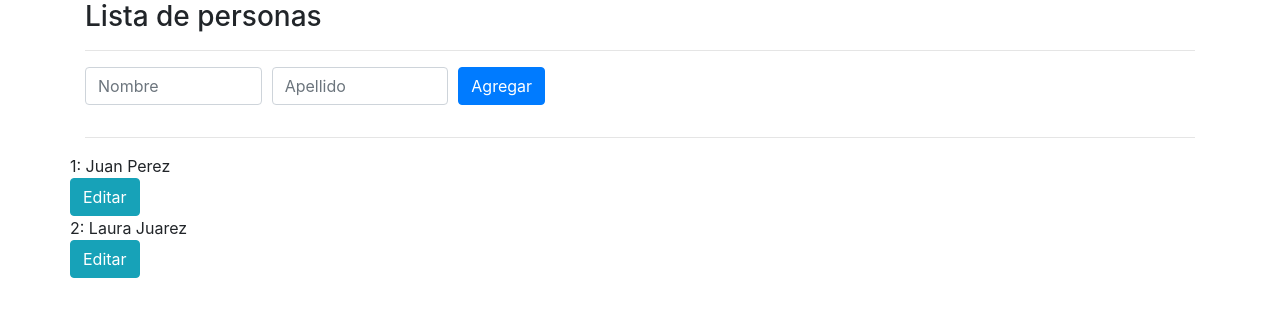
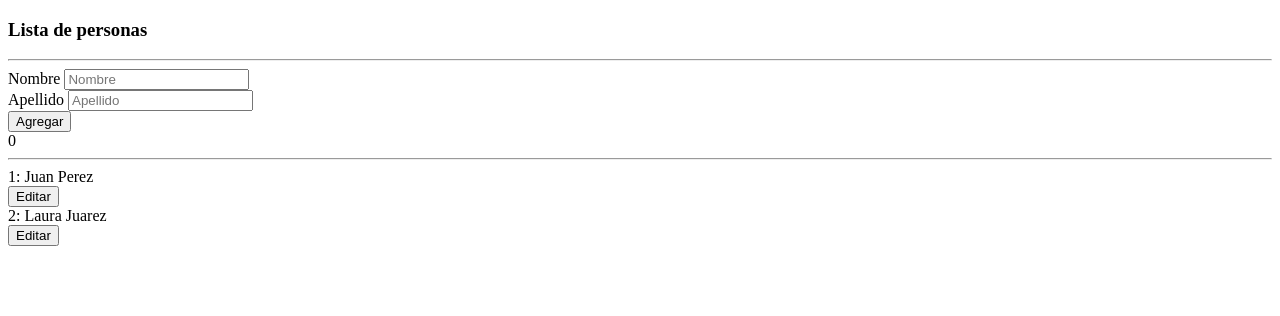
Before and after one commit to andersonrev/cursoAngular, an Angular app in the folder personas/: page / in a window 1280 px wide. Shown: the top 316 px of the page. Built offline with nearby package versions, Linux system fonts and the light colour scheme.

Commit message:
angular.json

```diff
--- a/personas/angular.json
+++ b/personas/angular.json
@@ -28,13 +28,9 @@
               "src/assets"
             ],
             "styles": [
-              "src/styles.scss",
-	      "node_modules/bootstrap/dist/css/bootstrap.min.css"
+              "src/styles.scss"
             ],
             "scripts": [
-	     "node_modules/jquery/dist/jquery.slim.min.js",
-	     "node_modules/popper.js/dist/umd/popper.min.js",
-	     "node_modules/bootstrap/dist/js/bootstrap.min.js"
 	    ]
           },
           "configurations": {
--- a/personas/src/app/formulario/formulario.component.html
+++ b/personas/src/app/formulario/formulario.component.html
@@ -16,4 +16,7 @@
 	    class="btn btn-primary"
 	    (click)="onAgregarPersona()">Agregar</button>
   </div>
+
+  <div>
+    {{alertapro}}</div>
 </form>
--- a/personas/src/app/formulario/formulario.component.ts
+++ b/personas/src/app/formulario/formulario.component.ts
@@ -8,18 +8,23 @@ import { PersonasService } from '../personas.service';
 })
 export class FormularioComponent implements OnInit {
 
+  alertapro: number = 0;
+
 //  @Output() personaCreada = new EventEmitter<Persona>();
   nombreInput:string;
   apellidoInput: string;
   constructor(private personasService: PersonasService) {
-    this.personasService
-    .saludar
-    .subscribe((indice:number)=> alert("El indice es: " + indice));
+
   }
 
 
   ngOnInit(): void {
-
+this.personasService
+    .saludar
+    .subscribe((indice:number)=> {
+      alert("El indice es: " + indice);
+    this.alertapro = indice;
+    });
   }
 
   onAgregarPersona(){
```
